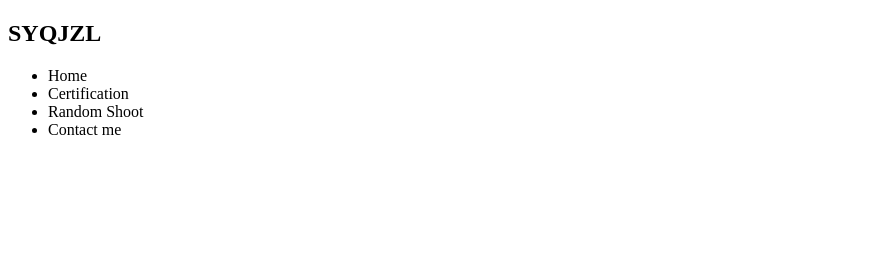
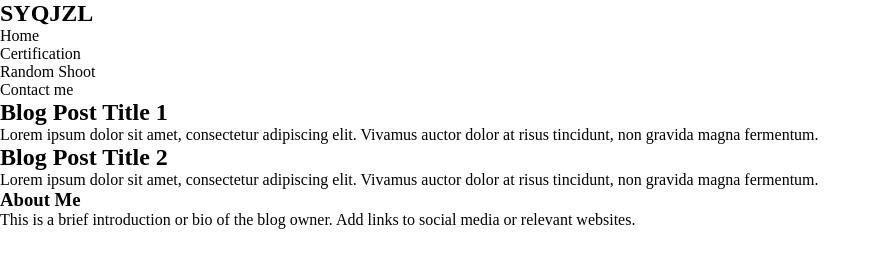
Before and after one commit to muhammadsyauqijazuli/Submission, a plain HTML site: page index.html in a window 1280 px wide. Shown: the whole page, without its empty margins (0-881 px from the left). Drawn offline with Linux system fonts and the light colour scheme.

Commit message:
menambahkan struktur html di bagian main yang di dalam nya terdapat sidebar dan content

```diff
--- a/asset/style/style.css
+++ b/asset/style/style.css
@@ -0,0 +1,4 @@
+*{
+    padding: 0;
+    margin: 0;
+}
--- a/index.html
+++ b/index.html
@@ -1,11 +1,13 @@
 <!DOCTYPE html>
 <html lang="en">
+
 <head>
     <meta charset="UTF-8">
     <meta name="viewport" content="width=device-width, initial-scale=1.0">
     <title>Muhammad Syauqi Jazuli</title>
     <link rel="stylesheet" href="./asset/style/style.css">
 </head>
+
 <body>
     <header class="header">
         <nav class="navbar">
@@ -18,5 +20,28 @@
             </ul>
         </nav>
     </header>
+
+    <main>
+        <div class="content">
+            <article class="post">
+                <h2>Blog Post Title 1</h2>
+                <p>Lorem ipsum dolor sit amet, consectetur adipiscing elit. Vivamus auctor dolor at risus tincidunt, non
+                    gravida magna fermentum.</p>
+            </article>
+
+            <article class="post">
+                <h2>Blog Post Title 2</h2>
+                <p>Lorem ipsum dolor sit amet, consectetur adipiscing elit. Vivamus auctor dolor at risus tincidunt, non
+                    gravida magna fermentum.</p>
+            </article>
+        </div>
+
+        <aside class="sidebar">
+            <h3>About Me</h3>
+            <p>This is a brief introduction or bio of the blog owner. Add links to social media or relevant websites.
+            </p>
+        </aside>
+    </main>
 </body>
+
 </html>
```
